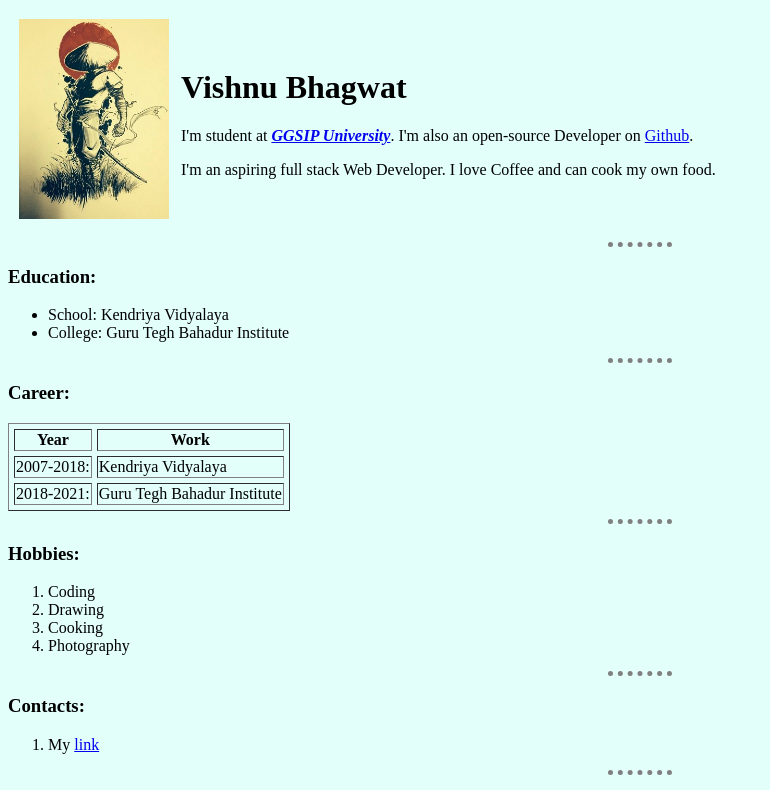
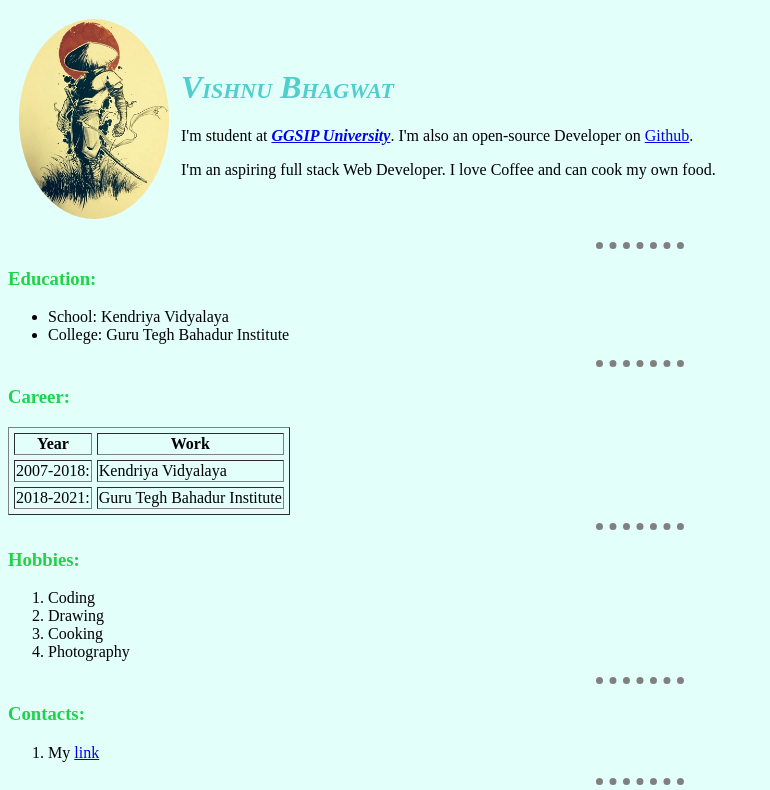
Before and after one commit to rogue-wild/mycv, a plain HTML site: page index.html in a window 1280 px wide. Shown: the top 790 px of the page, without its empty margins (0-770 px from the left). Drawn offline with Linux system fonts and the light colour scheme.

Commit message:
Update style.css

```diff
--- a/css/style.css
+++ b/css/style.css
@@ -1,3 +1,4 @@
+
 
 body {
     background-color: #e2fff9;
@@ -5,9 +6,35 @@ body {
 hr{
     border-color: grey;
     border-style: dotted none none;
-    border-width: 5px;
-    width: 5%;
+    border-width: 7px;
+    width: 7%;
 }
-img{
+hr:hover{
+    border-color: rgb(93, 177, 72);
+    border-style: dotted none none;
+    border-width: 7px;
+    width: 7%;
+}
+img{ border-radius: 100%;
     height: 200px;
 }
+
+h1{ font-variant: small-caps slashed-zero;
+    color: rgb(79, 206, 206);
+    font-style: oblique 10deg;
+}
+
+h1:hover{
+    color: gold;
+
+}
+h3{
+    color: rgb(31, 211, 76);
+
+
+}
+h3:hover{
+    color: rgb(211, 31, 121);
+
+
+}
```
